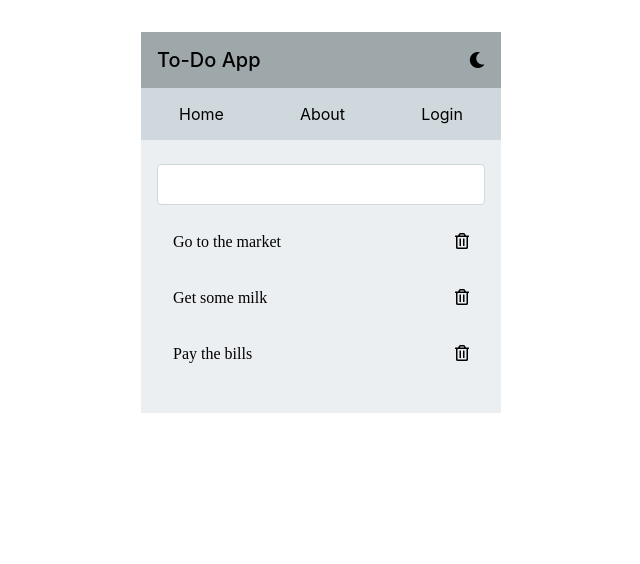
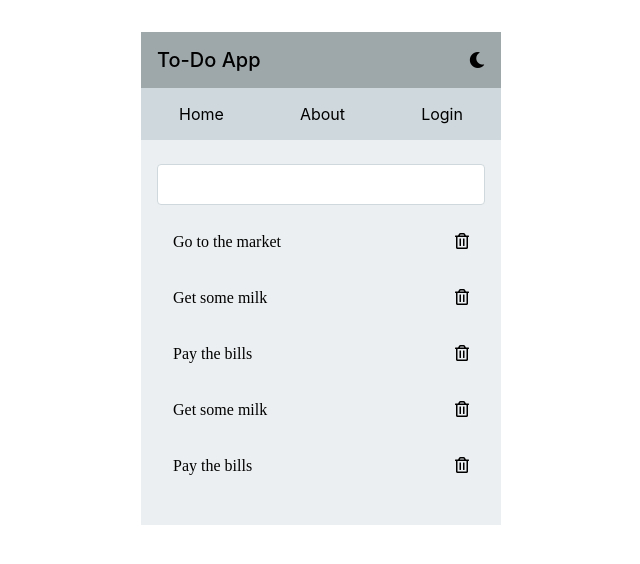
Before and after one commit to copolat/Context-App, a React (Create React App) app: page / in a window 1280 px wide. Shown: the top 564 px of the page, without its empty margins (319-959 px from the left). Built offline with nearby package versions, Linux system fonts and the light colour scheme.

Commit message:
Create functional context

```diff
--- a/src/App.js
+++ b/src/App.js
@@ -3,6 +3,7 @@ import Navbar from './components/Navbar';
 import TodoList from './components/TodoList';
 import ThemeContextProvider from './contexts/ThemeContext';
 import AuthContextProvider from './contexts/AuthContext';
+import TodoItemsContextProvider from './contexts/TodoItemsContext';
 
 function App() {
   return (
@@ -11,7 +12,9 @@ function App() {
         <ThemeContextProvider>
           <Titlebar />
           <Navbar />
-          <TodoList />
+          <TodoItemsContextProvider>
+            <TodoList />
+          </TodoItemsContextProvider>
         </ThemeContextProvider>
       </AuthContextProvider>
     </div>
--- a/src/components/TodoList.js
+++ b/src/components/TodoList.js
@@ -1,14 +1,19 @@
 import React, {useContext} from 'react';
 import {ThemeContext} from '../contexts/ThemeContext';
+import {TodoItemsContext} from '../contexts/TodoItemsContext';
 
 function TodoList() {
+  const {items} = useContext(TodoItemsContext)
     const {isLightTheme, lightTheme, darkTheme} = useContext(ThemeContext);;
     const theme = isLightTheme ? lightTheme : darkTheme
     return (
       <div className='todolist' style={{backgroundColor:theme.body, color: theme.text}}>
         <input type="text"/>
         <ul>
-          <li className='far fa-trash-alt'>Go to the market</li>
+          {(items.map(items =>{
+            return <li key={items.id} className='far fa-trash-alt'>{items.title}</li>
+          }))}
+
           <li className='far fa-trash-alt'>Get some milk</li>
           <li className='far fa-trash-alt'>Pay the bills</li>
         </ul>
--- /dev/null
+++ b/src/contexts/TodoItemsContext.js
@@ -0,0 +1,19 @@
+import React, {createContext, useState} from 'react';
+
+export const TodoItemsContext = createContext();
+
+
+function TodoItemsContextProvider(props) {
+  const [items, setItems] = useState([
+    {title: "Go to the market", id: 1},
+    {title: "Get some milk", id: 2},
+    {title: "Pay the bills", id: 3}
+  ]);
+  return (
+    <TodoItemsContext.Provider value={{items}}>
+      {props.children}
+    </TodoItemsContext.Provider>
+  )
+}
+
+export default TodoItemsContextProvider;
```
